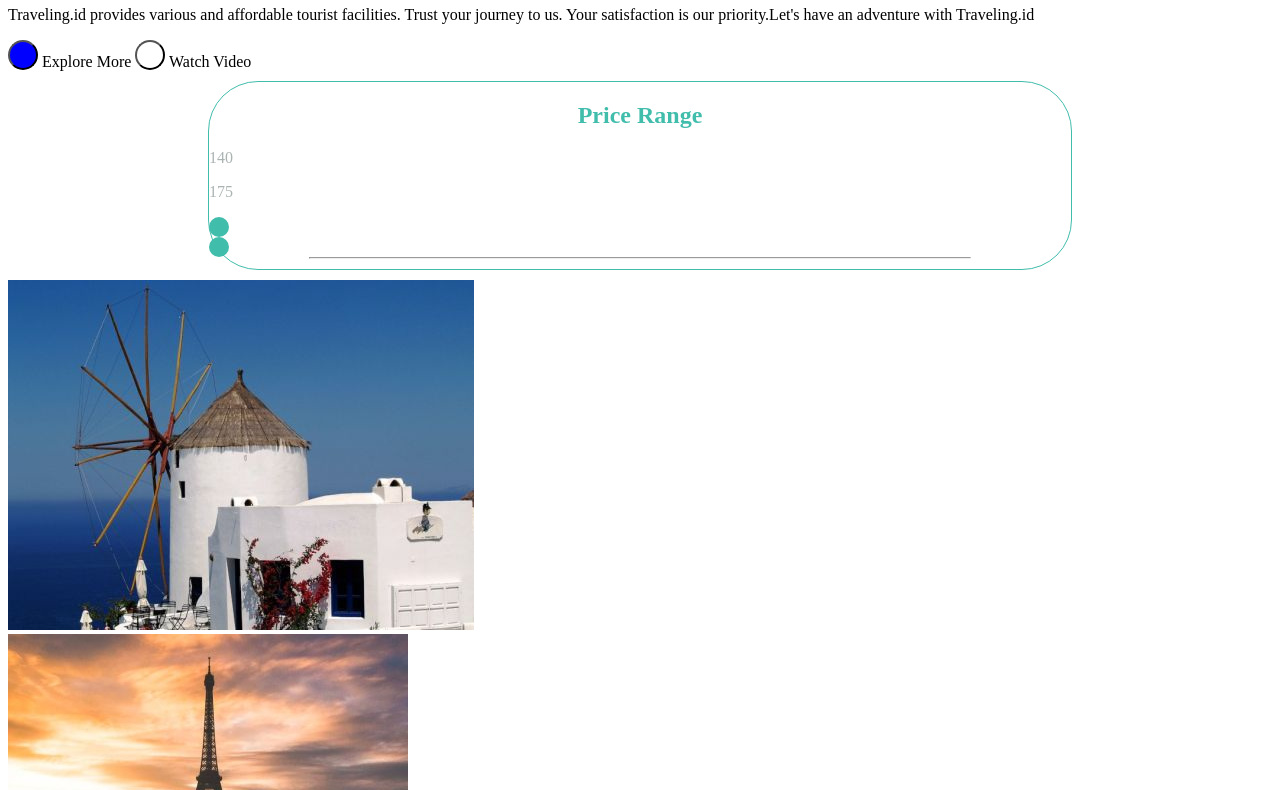
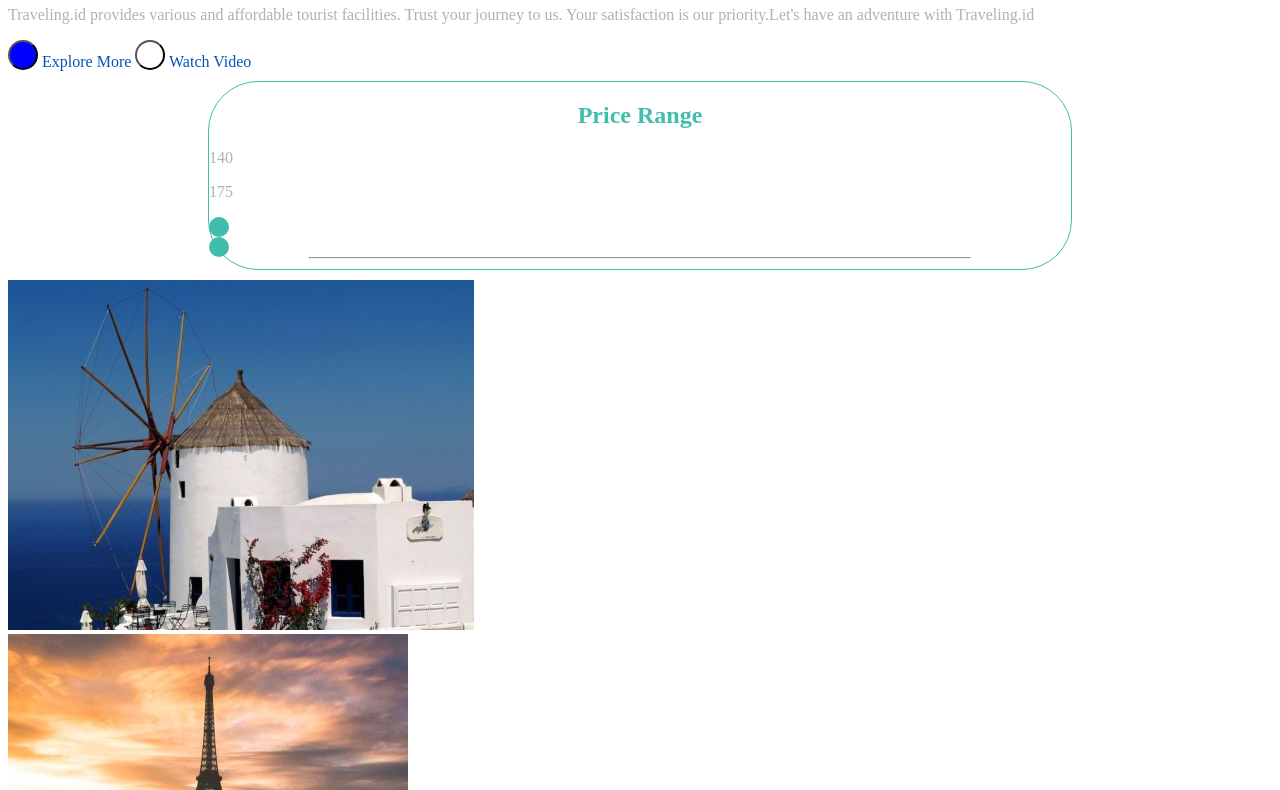
Before and after one commit to antonkapustin/travel-app-landing-page, a plain HTML site: page index.html in a window 1280 px wide. Shown: the part 100-890 px from the top of the page. Drawn offline with Linux system fonts and the light colour scheme.

Commit message:
adds about.css

```diff
--- a/about.css
+++ b/about.css
@@ -2,8 +2,18 @@
 
 .about__text {}
 
-.about__title {}
+.about__title_blure {}
 
-.about__discription {}
+.about__title {
+    filter: blur(none);
+}
+
+.about__discription {
+    color: var(--color-gray);
+}
 
 .button-label {}
+
+.button__text {
+    color: var(--color-blue);
+}
```
